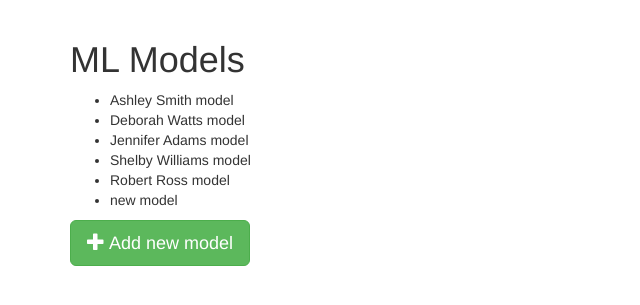
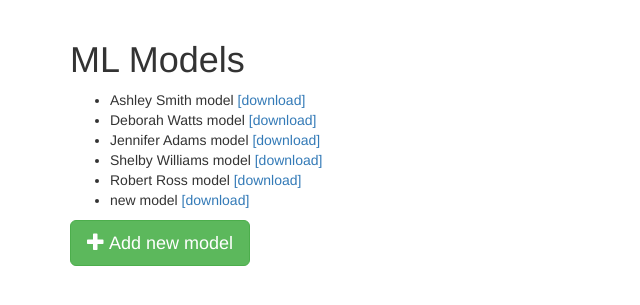
Before and after one commit to shnela/ml_runner, a Flask app: page /models/ in a window 1280 px wide. Shown: the part 52-357 px from the top of the page, without its empty margins (0-640 px from the left). Run offline with Flask 2, Linux system fonts and the light colour scheme; a user stored in the database is signed in; data comes from the database, SQL or seed files in the repository; some libraries are stand-ins or nearby versions.

Commit message:
Download model form html models list

```diff
--- a/app/templates/ml_models/models_list.html
+++ b/app/templates/ml_models/models_list.html
@@ -4,7 +4,12 @@
   <h1>ML Models</h1>
   <ul>
     {% for model in models %}
-    <li>{{ model.model_name }}</li>
+      <li>
+        {{ model.model_name }}
+        <a href="{{ url_for('ml_models.model_download', model_id=model.id) }}"  target="_blank">
+          [download]
+        </a>
+      </li>
     {% endfor %}
   </ul>
   <a class="btn btn-lg btn-success" href="{{ url_for('ml_models.model_create') }}">
```
